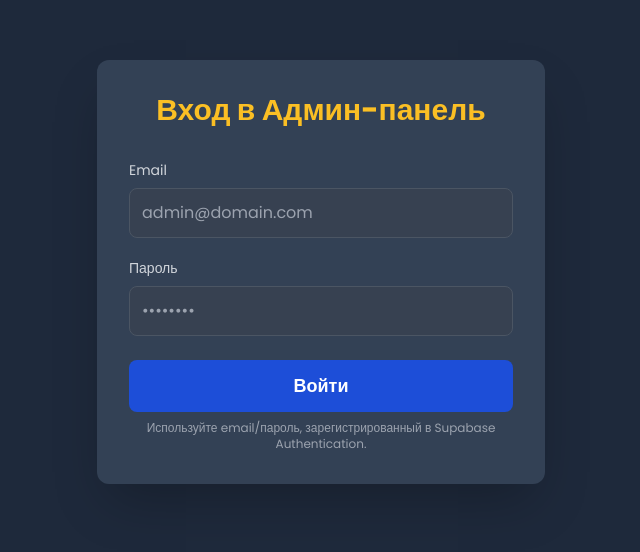
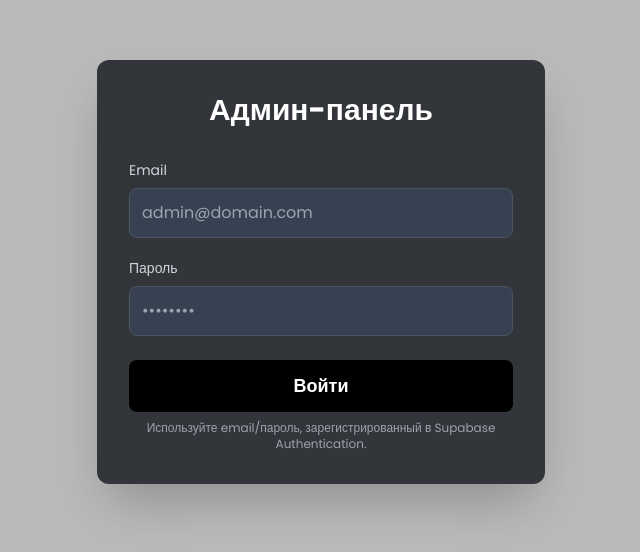
Before and after one commit to jastarapartments/jastarapartments, a plain HTML site: page admin.html in a window 1280 px wide. Shown: the part 128-680 px from the top of the page, without its empty margins (319-959 px from the left). Drawn offline with nearby package versions, Linux system fonts and the light colour scheme.

Commit message:
Update admin.html

```diff
--- a/admin.html
+++ b/admin.html
@@ -12,8 +12,8 @@
             theme: {
                 extend: {
                     colors: {
-                        primary: '#1D4ED8',
-                        secondary: '#FBBF24',
+                        primary: '#000000',
+                        secondary: '#ffffff',
                         background: '#F9FAFB',
                         text_dark: '#1E293B',
                         success: '#22C55E',
@@ -27,15 +27,15 @@
         }
     </script>
     <style>
-        .dark-bg { background-color: #1E293B; }
-        .login-card { background-color: #334155; }
+        .dark-bg { background-color: #bababa; }
+        .login-card { background-color: #323539; }
     </style>
 </head>
 <body class="font-sans dark-bg text-white">
 
     <section id="login-section" class="flex items-center justify-center h-screen">
         <div class="login-card p-8 rounded-xl shadow-2xl w-full max-w-md">
-            <h2 class="text-3xl font-bold text-secondary text-center mb-8">Вход в Админ-панель</h2>
+            <h2 class="text-3xl font-bold text-secondary text-center mb-8">Админ-панель</h2>
 
             <form id="login-form">
                 <div class="mb-5">
@@ -47,7 +47,7 @@
                     <input type="password" id="admin-password" required class="w-full bg-gray-700 border border-gray-600 p-3 rounded-lg text-white placeholder-gray-400 focus:ring-primary focus:border-primary transition duration-300" placeholder="••••••••">
                 </div>
 
-                <button type="submit" class="w-full bg-primary text-white py-3 rounded-lg font-semibold text-lg hover:bg-blue-700 transition duration-300">
+                <button type="submit" class="w-full bg-primary text-white py-3 rounded-lg font-semibold text-lg hover:bg-white-700 transition duration-300">
                     Войти
                 </button>
 
```
